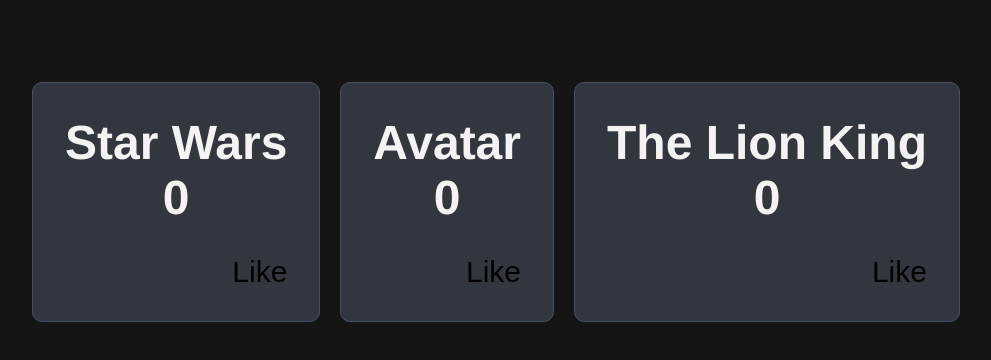
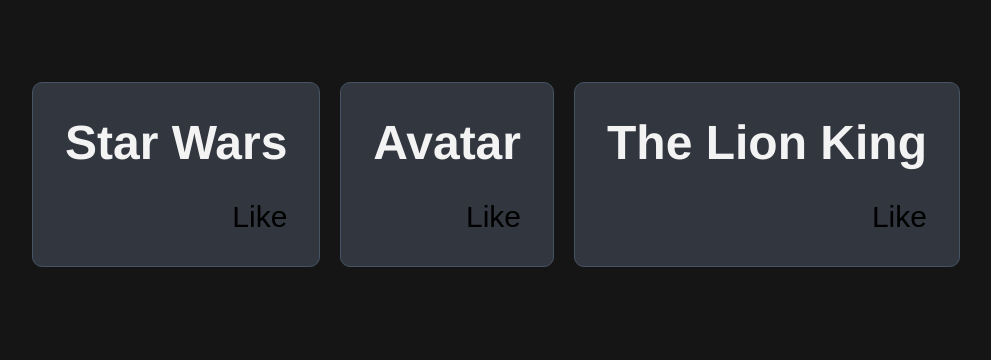
Before and after one commit to Codeinx/learn-react, a React (Vite) app: page / in a window 1280 px wide. Shown: the top 360 px of the page, without its empty margins (144-1135 px from the left). Built offline with nearby package versions, Linux system fonts and the light colour scheme.

Commit message:
Fix: prevent rendering of undefined count in Card component

```diff
--- a/src/App.jsx
+++ b/src/App.jsx
@@ -22,7 +22,7 @@
 
   return (
     <div className='card'>
-      <h2>{title} <br/> {count}</h2>
+      <h2>{title} <br/> {count || null}</h2>
       <button onClick={handleLike}>
         {hasLiked ? 'Liked' : 'Like'}
       </button>
```
